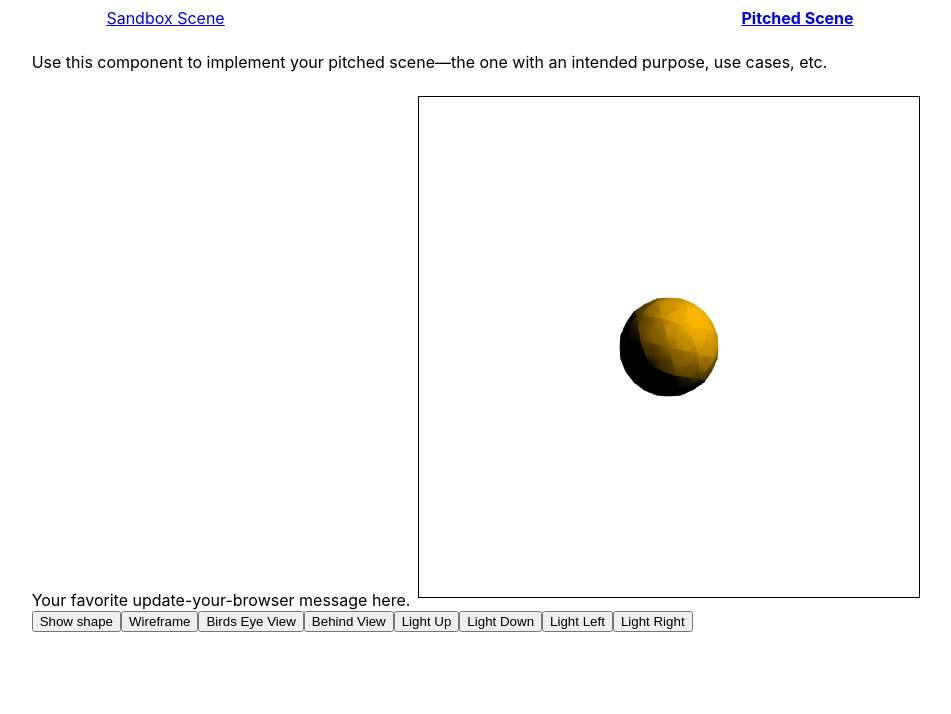
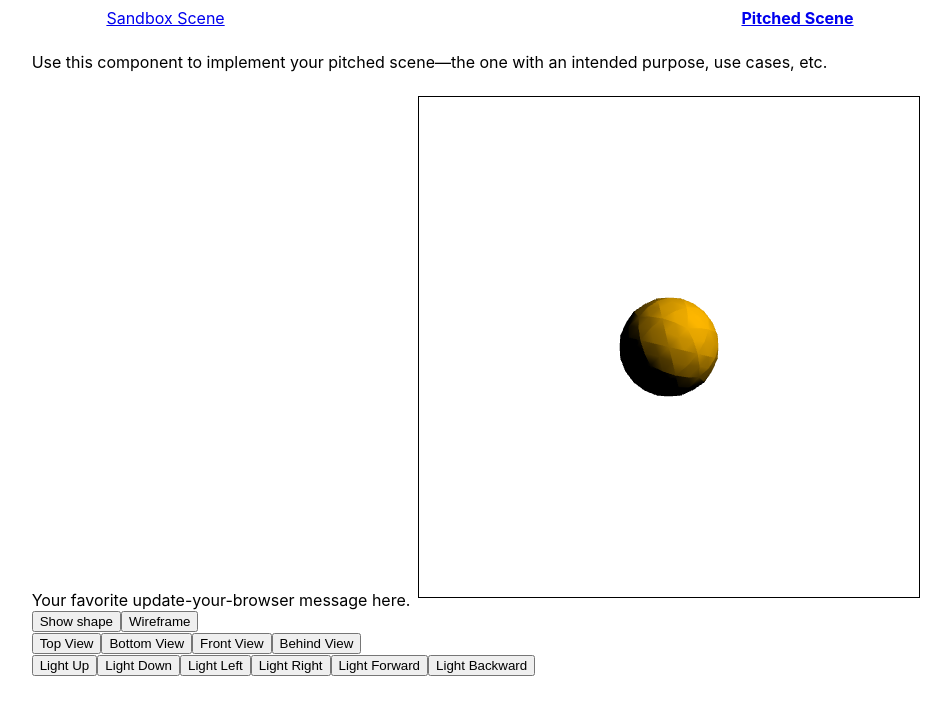
Before and after one commit to Mcootauc/Computer-Graphics-Final, a React (Create React App) app: page /pitched in a window 1280 px wide. Shown: the top 714 px of the page, without its empty margins (160-1111 px from the left). Built offline with nearby package versions, Linux system fonts and the light colour scheme.

Commit message:
creating scene

```diff
--- a/src/PitchedScene.js
+++ b/src/PitchedScene.js
@@ -59,14 +59,16 @@ const PitchedScene = props => {
     scene.drawScene()
   }
 
-  const handleBirdsEyeView = () => {
-    //attempted this and behind view but couldn't figure it out in the end
-    console.log('bird')
+  const handleTopView = () => {
     scene.setCameraPositionAndOrientation(new Vector(0, 1, 0), new Vector(0, 0, 0), new Vector(0, 0, -1))
   }
-
+  const handleBottomView = () => {
+    scene.setCameraPositionAndOrientation(new Vector(0, -1, 0), new Vector(0, 0, 0), new Vector(0, 0, -1))
+  }
+  const handleFrontView = () => {
+    scene.setCameraPositionAndOrientation(new Vector(0, 0, 0), new Vector(0, 0, 1), new Vector(0, 1, 0))
+  }
   const handleBehindView = () => {
-    console.log('behind')
     scene.setCameraPositionAndOrientation(new Vector(0, 0, 1), new Vector(0, 0, 0), new Vector(0, 1, 0))
   }
 
@@ -75,7 +77,6 @@ const PitchedScene = props => {
       element.wireframe = !element.wireframe
     })
   }
-
   const lightUp = () => {
     scene.setLightPosition(0.0, 2.0, 0.0)
   }
@@ -88,6 +89,12 @@ const PitchedScene = props => {
   const lightRight = () => {
     scene.setLightPosition(2.0, 0.0, 0.0)
   }
+  const lightForward = () => {
+    scene.setLightPosition(0.0, 0.0, 2.0)
+  }
+  const lightBackward = () => {
+    scene.setLightPosition(0.0, 0.0, -2.0)
+  }
 
   return (
     <article>
@@ -97,17 +104,27 @@ const PitchedScene = props => {
         Your favorite update-your-browser message here.
       </section>
       <div>
+        <div>
           <button onClick={handleToggle}>Show shape</button>
           <button onClick={handleWireframe}>Wireframe</button>
-        <button onClick={handleBirdsEyeView}>Birds Eye View</button>
+        </div>
+        <div>
+          <button onClick={handleTopView}>Top View</button>
+          <button onClick={handleBottomView}>Bottom View</button>
+          <button onClick={handleFrontView}>Front View</button>
           <button onClick={handleBehindView}>Behind View</button>
+        </div>
+        <div>
           <button onClick={lightUp}>Light Up</button>
           <button onClick={lightDown}>Light Down</button>
           <button onClick={lightRight}>Light Left</button>
           <button onClick={lightLeft}>Light Right</button>
+          <button onClick={lightForward}>Light Forward</button>
+          <button onClick={lightBackward}>Light Backward</button>
+        </div>
     </div>
     </article>
-  );
+  )
 };
 
 export default PitchedScene;
--- a/src/Sandbox.js
+++ b/src/Sandbox.js
@@ -125,6 +125,12 @@ const Sandbox = props => {
   const lightRight = () => {
     scene.setLightPosition(2.0, 0.0, 0.0)
   }
+  const lightForward = () => {
+    scene.setLightPosition(0.0, 0.0, 2.0)
+  }
+  const lightBackward = () => {
+    scene.setLightPosition(0.0, 0.0, -2.0)
+  }
 
   return (
     <article>
@@ -149,6 +155,8 @@ const Sandbox = props => {
           <button onClick={lightDown}>Light Down</button>
           <button onClick={lightRight}>Light Left</button>
           <button onClick={lightLeft}>Light Right</button>
+          <button onClick={lightForward}>Light Forward</button>
+          <button onClick={lightBackward}>Light Backward</button>
         </div>
     </div>
     </article>
```
Lines whose indentation alone changed are shown as unchanged.
